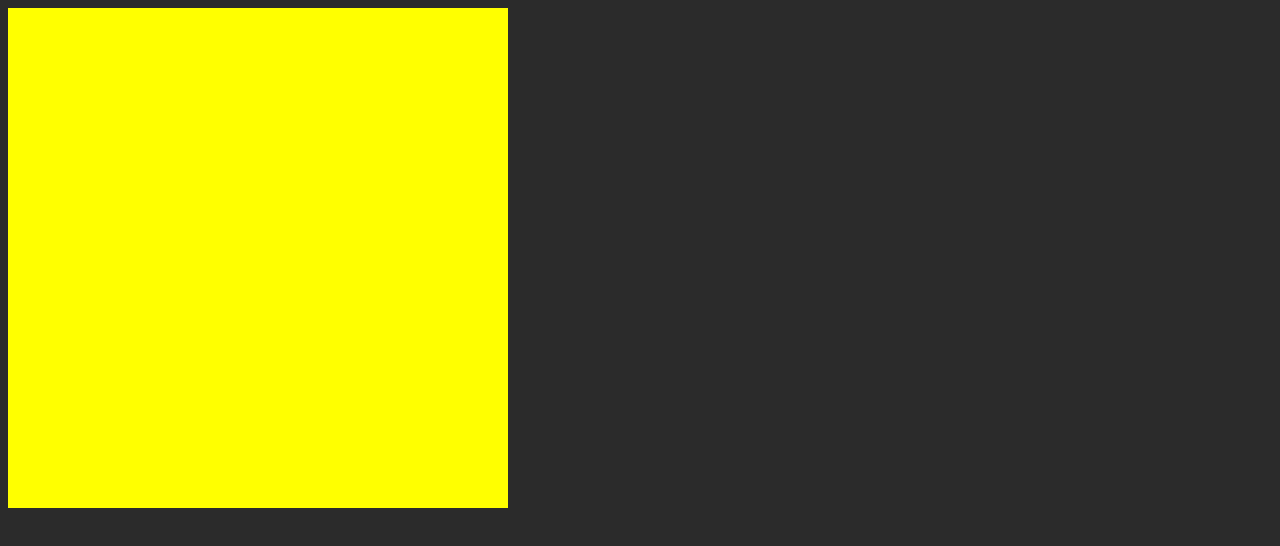
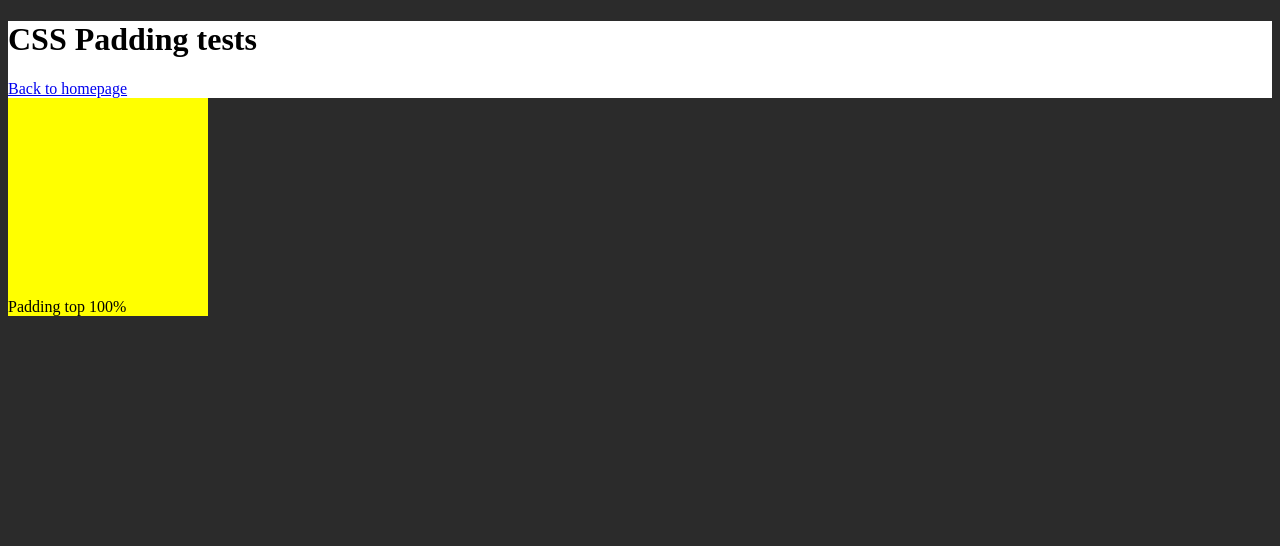
Before and after one commit to 0ddbird/BoxOfTricks, a plain HTML site: page prop_padding/testpadding.html in a window 1280 px wide. Drawn offline with Linux system fonts and the light colour scheme.

Commit message:
added navigation links

```diff
--- a/prop_padding/testpadding.css
+++ b/prop_padding/testpadding.css
@@ -2,9 +2,13 @@ body {
     background-color: #2b2B2B;
 }
 
+header {
+    background-color: white;
+}
+
 .parent {
 
-    width: 500px;
+    width: 200px;
     background-color: blue;
 }
 
--- a/prop_padding/testpadding.html
+++ b/prop_padding/testpadding.html
@@ -11,9 +11,12 @@
     <title>Document</title>
 </head>
 <body>
-
+    <header>
+        <h1>CSS Padding tests</h1>
+        <nav><a href="/index.html">Back to homepage</a></nav>
+    </header>
     <div class="parent">
-        <div class="child"></div>
+        <div class="child">Padding top 100%</div>
     </div>
 
 </body>
```
Also changed, not shown: index.html (+7 -1 lines), prop_flexbox/testflexbox.html (+5 -0 lines), prop_position/position.html (+2 -1 lines).
